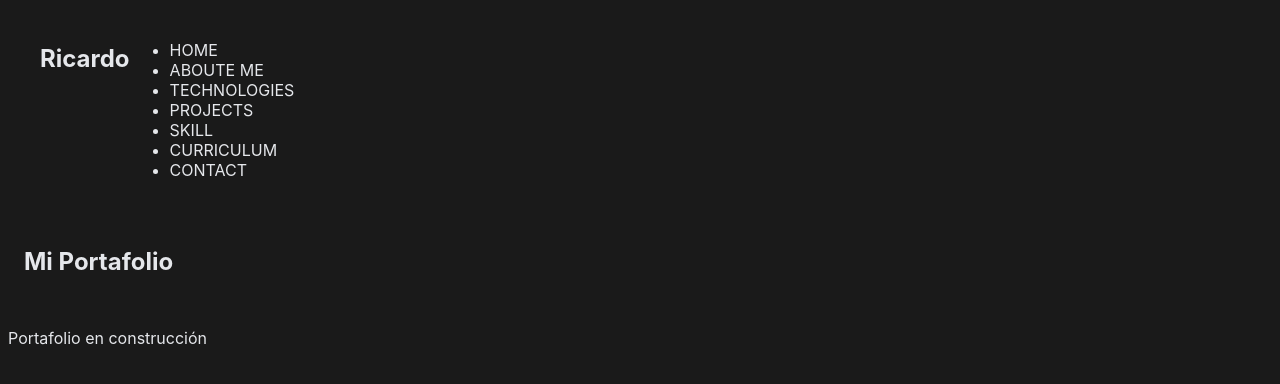
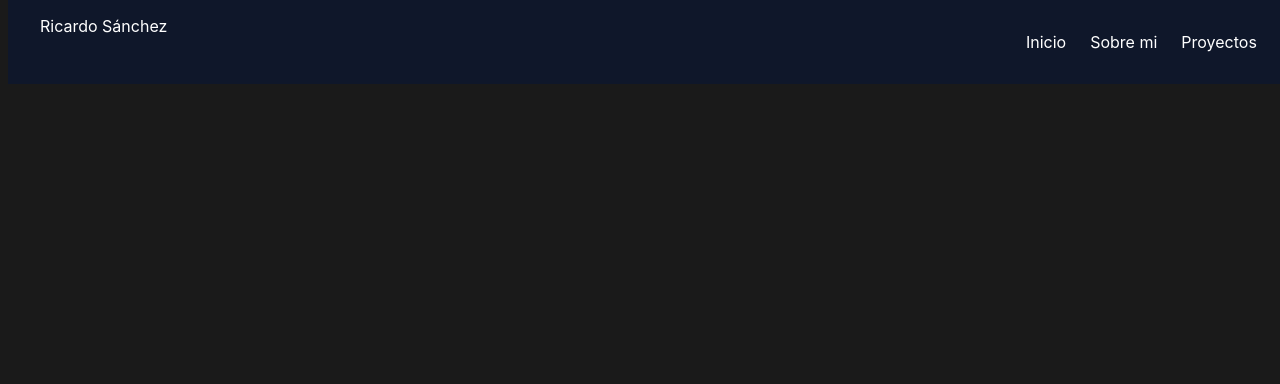
Before and after one commit to Dynamo15/portafolio, a React (Vite) app: page / in a window 1280 px wide. Shown: the top 384 px of the page. Built offline with nearby package versions, Linux system fonts and the light colour scheme.

Commit message:
Refactor project structure and add data-driven sections

```diff
--- a/src/App.jsx
+++ b/src/App.jsx
@@ -1,26 +1,16 @@
 import { } from "react";
-import Navbar from "./componentes/Navbar/Navbar"
 import About from "./secciones/About";
 import Projects from "./secciones/Projects";
 import Skills from "./secciones/Skills";
+import Navbar from "./componentes/Navbar/Navbar";
+
 
 function App() {
-
-
-
-
   return (
-    <div className="app">
+    <>
       <Navbar />
-      <header className="header">
-        <h1>Mi Portafolio</h1>
-
-      </header>
-
-      <main className="content">
-        <p>Portafolio en construcción </p>
-      </main>
-    </div>
+      {/* resto del contenido */}
+    </>
   );
 }
 
--- a/src/componentes/Navbar/Navbar.css
+++ b/src/componentes/Navbar/Navbar.css
@@ -3,3 +3,25 @@
 	justify-content: ssapace-between;
 	padding: 1rem 2rem;
 }
+
+.navbar {
+  display: flex;
+  justify-content: space-between;
+  padding: 1rem 2rem;
+  position: fixed;
+  width: 100%;
+  top: 0;
+  background: #0f172a;
+  color: white;
+}
+
+.navbar__links {
+  display: flex;
+  gap: 1.5rem;
+  list-style: none;
+}
+
+.navbar__links a {
+  color: white;
+  text-decoration: none;
+}
--- a/src/componentes/Navbar/Navbar.jsx
+++ b/src/componentes/Navbar/Navbar.jsx
@@ -1,19 +1,21 @@
 import "./Navbar.css";
+import navigation from "../../data/navigation.json";
 
-export default function Navbar() {
+const Navbar = () => {
   return (
-    <nav className="navbar">
-      <h2>Ricardo</h2>
-      <ul>
-        <li>HOME</li>
-        <li>ABOUTE ME</li>
-        <li>TECHNOLOGIES</li>
-        <li>PROJECTS</li>
-        <li>SKILL</li>
-        <li>CURRICULUM</li>
-        <li>CONTACT</li>
+    <nav className='navbar'>
+      <div className="Navbar__logo">Ricardo Sánchez</div>
 
+
+      <ul className="navbar__links">
+        {navigation.map((item) => (
+          <li key={item.id}>
+            <a href={`#${item.id}`}>{item.label}</a>
+          </li>
+        ))}
       </ul>
     </nav>
   );
-}
+};
+
+export default Navbar;
--- /dev/null
+++ b/src/data/navigation.json
@@ -0,0 +1,6 @@
+[
+    {"id": "hero", "label": "Inicio"},
+    {"id": "about", "label": "Sobre mi"},
+    {"id": "projects", "label": "Proyectos"},
+    {"id": "skills", "label": "Skills"}
+]
--- a/src/secciones/About.jsx
+++ b/src/secciones/About.jsx
@@ -1,15 +1,11 @@
-import profile from "../data/profile.json";
 
-function About() {
+
+const About = () => {
   return (
     <section id="about">
       <h2>Sobre mí</h2>
-      <h3>{profile.name}</h3>
-      <p>{profile.role}</p>
-      <p>{profile.description}</p>
-      <span>{profile.location}</span>
     </section>
   );
-}
+};
 
 export default About;
```
Also changed, not shown: src/secciones/Hero.jsx (+5 -6 lines).
